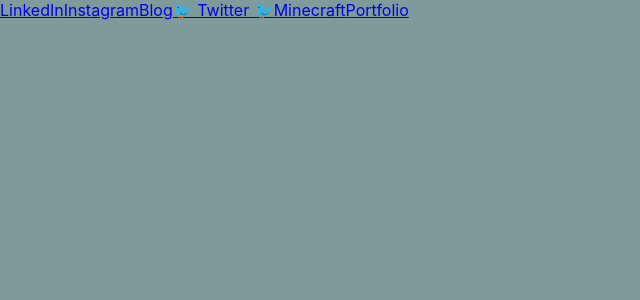
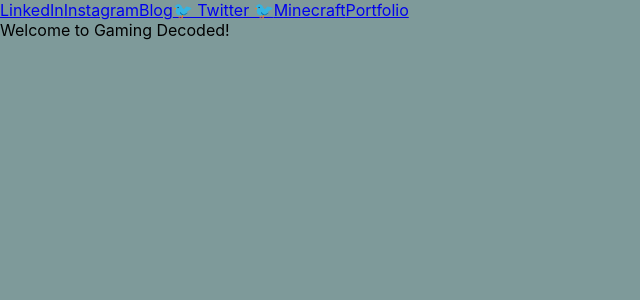
Before and after one commit to Lrd134/portfolio-project, a React (Create React App) app: page / in a window 1280 px wide. Shown: the top 300 px of the page, without its empty margins (0-640 px from the left). Built offline with nearby package versions, Linux system fonts and the light colour scheme.

Commit message:
added outlet to layout

```diff
--- a/src/root/Layout.js
+++ b/src/root/Layout.js
@@ -1,9 +1,11 @@
 import React from 'react';
+import { Outlet } from 'react-router-dom';
 import NavBar from './NavBar';
 function Layout() {
   return (
     <div>
       <NavBar />
+      <Outlet />
     </div>
   )
 }
```
